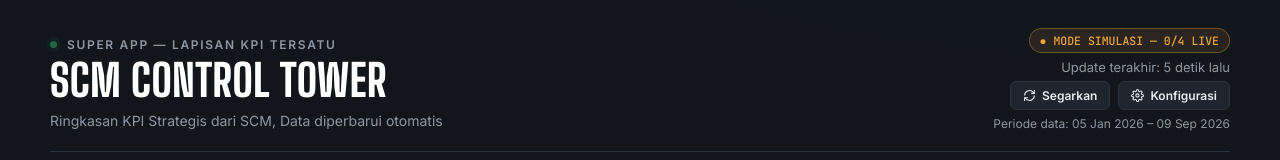
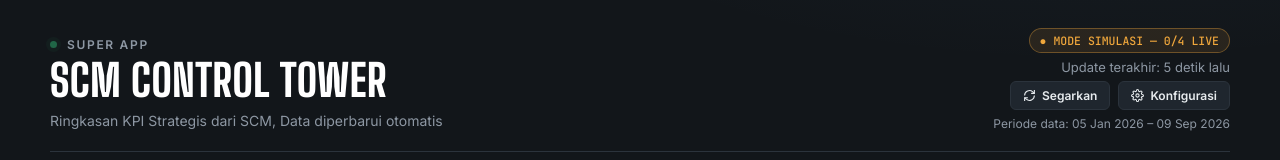
Before and after one commit to ajiku-app/scm, a website: page index.html in a window 1280 px wide. Shown: the top 160 px of the page. Drawn offline with Linux system fonts and the light colour scheme; no server answers.

Commit message:
Update index.html

```diff
--- a/index.html
+++ b/index.html
@@ -13,7 +13,7 @@
 
   <div class="masthead">
     <div>
-      <div class="brand-mark"><span class="dot"></span>SUPER APP — LAPISAN KPI TERSATU</div>
+      <div class="brand-mark"><span class="dot"></span>SUPER APP</div>
       <h1 class="brand-title">SCM CONTROL TOWER</h1>
       <div class="brand-sub">Ringkasan KPI Strategis dari SCM, Data diperbarui otomatis</div>
     </div>
```
